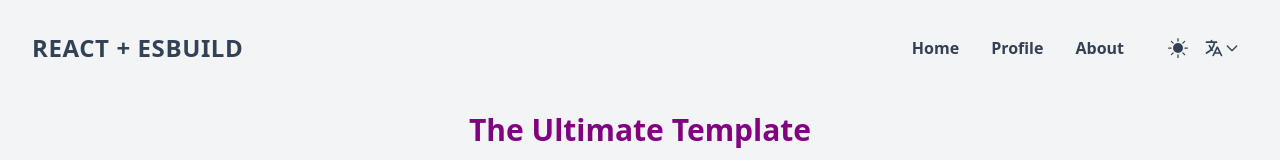
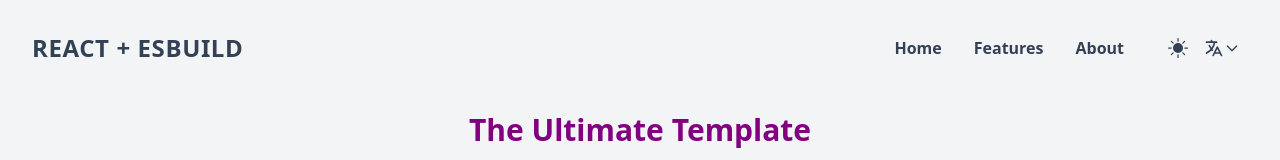
Before and after one commit to data-miner00/React-Esbuild-Template, a React app: page / in a window 1280 px wide. Shown: the top 160 px of the page. Built offline with nearby package versions, Linux system fonts and the light colour scheme.

Commit message:
refactor: Rename profile to features

```diff
--- a/src/App.tsx
+++ b/src/App.tsx
@@ -5,7 +5,7 @@ import Header from "./components/Header";
 import "./App.css";
 
 const Home = lazy(async () => await import("./pages/Home"));
-const Profile = lazy(async () => await import("./pages/Profile"));
+const Features = lazy(async () => await import("./pages/Features"));
 const About = lazy(async () => await import("./pages/About"));
 const NotFound = lazy(async () => await import("./pages/NotFound"));
 
@@ -15,7 +15,7 @@ const App = (): JSX.Element => (
     <React.Suspense fallback={<h1>Loading...</h1>}>
       <Routes>
         <Route path="/" element={<Home />} />
-        <Route path="/profile" element={<Profile />} />
+        <Route path="/features" element={<Features />} />
         <Route path="/about" element={<About />} />
         <Route path="*" element={<NotFound />} />
       </Routes>
--- a/src/components/Header.tsx
+++ b/src/components/Header.tsx
@@ -18,8 +18,8 @@ function Header(): JSX.Element {
           <Link to="/" className="px-4 font-semibold">
             {t("home")}
           </Link>
-          <Link to="/profile" className="px-4 font-semibold">
-            {t("profile")}
+          <Link to="/features" className="px-4 font-semibold">
+            {t("features")}
           </Link>
           <Link to="/about" className="px-4 font-semibold">
             {t("about")}
--- a/src/locales/en/translations.json
+++ b/src/locales/en/translations.json
@@ -2,7 +2,7 @@
   "template_title": "The Ultimate Template",
   "template_description": "Batteries included React template that supercharges your development.",
   "home": "Home",
-  "profile": "Profile",
+  "features": "Features",
   "about": "About",
   "documentation": "Documentation",
   "React": "A JavaScript library for building rich user interfaces",
--- a/src/locales/ja/translations.json
+++ b/src/locales/ja/translations.json
@@ -2,7 +2,7 @@
   "template_title": "究極のテンプレート",
   "template_description": "この豊富な機能を備えるテンプレートはアプリが速く構築の事をできます。",
   "home": "ホーム",
-  "profile": "プロフィール",
+  "features": "機能",
   "about": "私達",
   "documentation": "ドキュメント",
   "React": "ウーザインターフェース作るのJavaScriptライブラリ",
--- a/src/pages/Profile.tsx
+++ b/src/pages/Features.tsx
@@ -1,7 +1,7 @@
 import React from "react";
 import { getVariable, Variable } from "../utils/getVariable";
 
-function Profile(): JSX.Element {
+function Features(): JSX.Element {
   return (
     <>
       <h1>
@@ -12,4 +12,4 @@ function Profile(): JSX.Element {
   );
 }
 
-export default Profile;
+export default Features;
```
